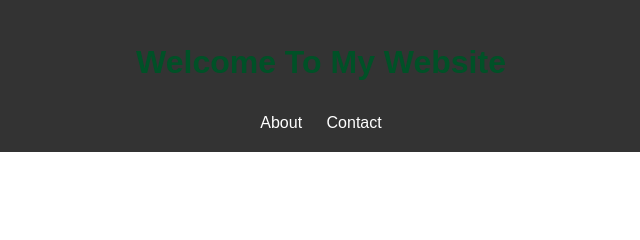
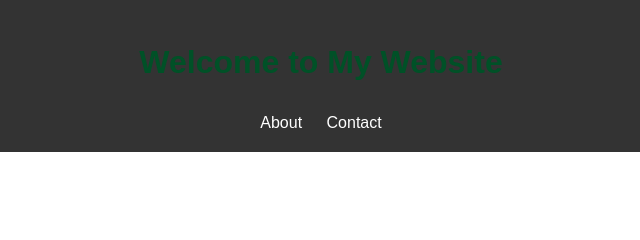
Before and after one commit to Carlos-D-G/ProfessionalRepository, a plain HTML site: page index.html in a window 1280 px wide. Shown: the top 240 px of the page, 319-959 px from the left. Drawn offline with Linux system fonts and the light colour scheme.

Commit message:
reverting a change`ttUpdate index.html"
This reverts commit d9056caa2b8163dc064fbc9e215fce89e224fb15.

```diff
--- a/index.html
+++ b/index.html
@@ -9,7 +9,7 @@
     <!-- main body tag: Contains the content of the page, can be applied styles   -->
 <body>
     <header>
-        <h1>Welcome To My Website</h1>
+        <h1>Welcome to My Website</h1>
         <nav>
             <a href="#about">About</a>
             <a href="/Carlos-D-G/contact.html">Contact</a>
```
